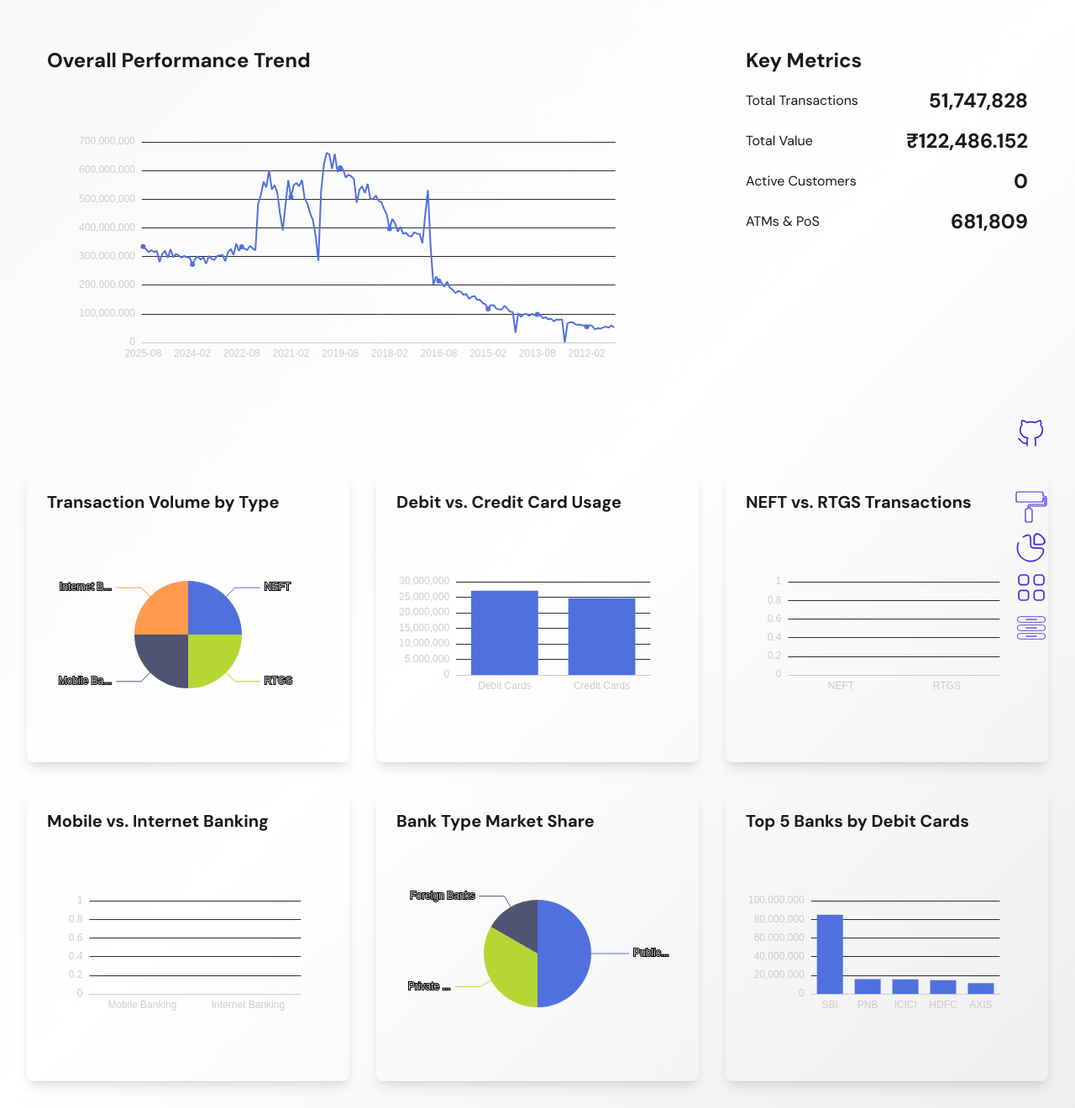
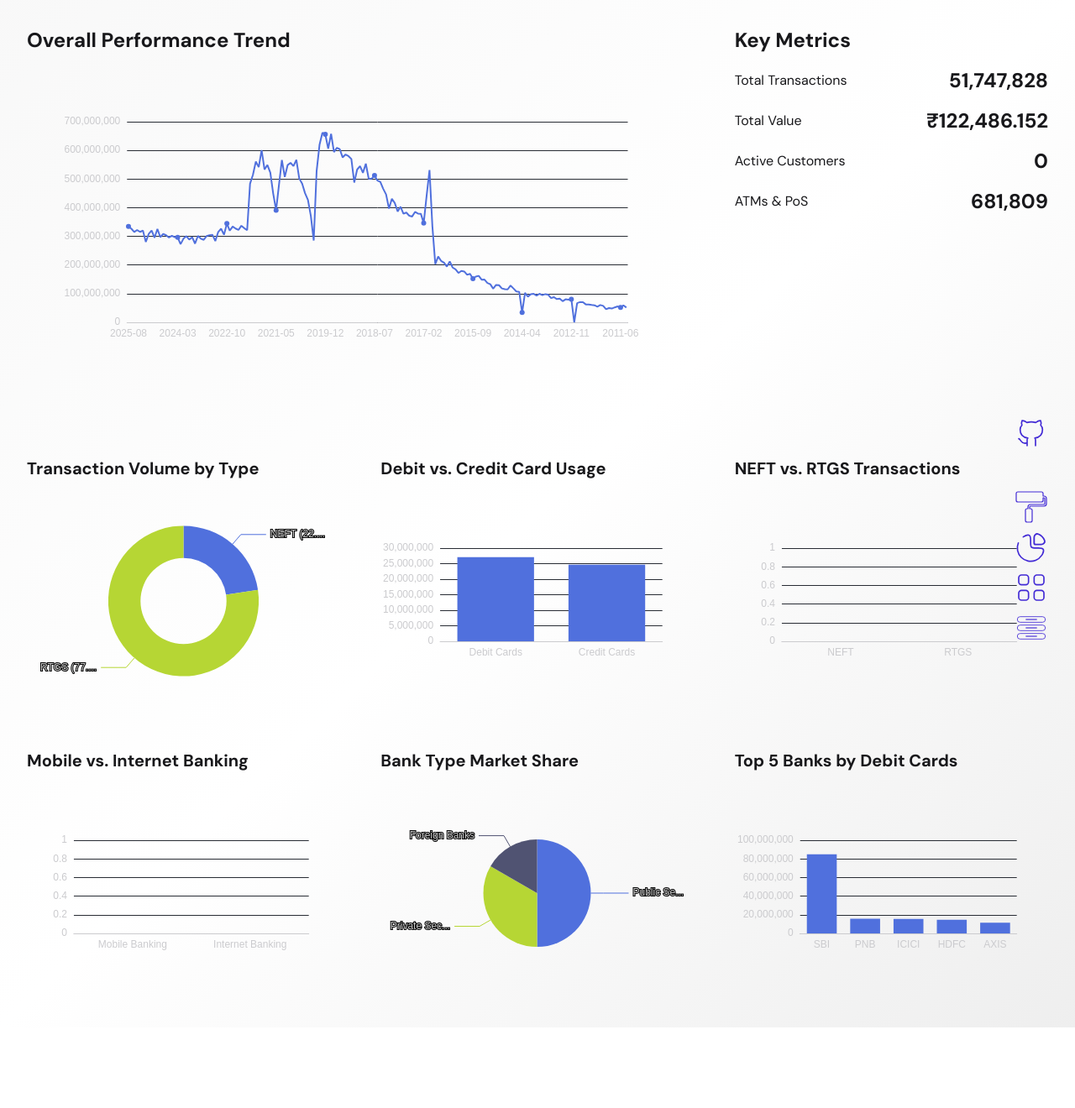
Before and after one commit to KapilSachdev/rbi_bankwise_data_visualizer, a React (Vite) app: page /#/dashboard in a window 1280 px wide. Shown: the whole page at 84% size. After the commit the page ends 1224 px from the top, so only its background shows below. Built offline with nearby package versions, Linux system fonts and the light colour scheme.

Commit message:
fix: Use NEFT/RTGS amounts for pie and tighten layout spacing/paddings

```diff
--- a/src/components/Home.tsx
+++ b/src/components/Home.tsx
@@ -4,6 +4,7 @@ import * as echarts from 'echarts/core';
 import { FC, useMemo } from 'react';
 import { useAppData } from '../context/DataContext';
 import EChartsContainer from './common/EChartsContainer';
+import { formatCurrency } from '../utils/number';
 
 echarts.use([
   LineChart,
@@ -63,23 +64,21 @@ const Home: FC = () => {
   // Transaction Volume by Type: Pie chart
   const transactionVolumeOption = useMemo(() => {
     if (!months.length) return {};
-    const latestMonth = months[months.length - 1];
+    const latestMonth = months[0];
     const digital = digitalBankingData[latestMonth] || {};
-    const neft = (digital.NEFT || []).reduce((sum, item) => sum + item.Received_Inward_Credits.No, 0);
-    const rtgs = (digital.RTGS || []).reduce((sum, item) => sum + item.Outward_Transactions.No + item.Inward_Transactions.No, 0);
-    const mobile = (digital.Mobile_Banking || []).reduce((sum, item) => sum + item.Volume, 0);
-    const internet = (digital.Internet_Banking || []).reduce((sum, item) => sum + item.Volume, 0);
+    const neft = (digital.NEFT || []).reduce((sum, item) => sum + item.Received_Inward_Credits.Amount + item.Total_Outward_Debits.Amount, 0);
+    const rtgs = (digital.RTGS || []).reduce((sum, item) => sum + item.Outward_Transactions.Amount + item.Inward_Transactions.Amount, 0);
 
     return {
       backgroundColor: 'transparent',
-      tooltip: { trigger: 'item' },
       series: [{
         type: 'pie',
+        radius: ['40%', '70%'],
+        tooltip: { valueFormatter: (value: number) => formatCurrency(value) },
+        label: { show: true, formatter: '{b} ({d}%)' },
         data: [
           { name: 'NEFT', value: neft },
           { name: 'RTGS', value: rtgs },
-          { name: 'Mobile Banking', value: mobile },
-          { name: 'Internet Banking', value: internet },
         ],
       }],
     };
@@ -173,17 +172,17 @@ const Home: FC = () => {
   }, [posBanksData, months]);
 
   return (
-    <div className="p-4 sm:p-6 lg:p-8">
+    <div className="p-4">
 
       {/* Hero Section */}
       <section className="mb-12">
-        <div className="grid grid-cols-1 lg:grid-cols-3 gap-8">
-          <div className="lg:col-span-2 p-6 ">
-            <h2 className="text-2xl font-semibold   mb-4">Overall Performance Trend</h2>
+        <div className="grid grid-cols-1 lg:grid-cols-3 gap-4">
+          <div className="lg:col-span-2 p-4 ">
+            <h2 className="text-2xl font-semibold mb-4">Overall Performance Trend</h2>
             <EChartsContainer option={performanceTrendOption} className="h-96" />
           </div>
-          <div className="p-6">
-            <h2 className="text-2xl font-semibold   mb-4">Key Metrics</h2>
+          <div className="p-4">
+            <h2 className="text-2xl font-semibold mb-4">Key Metrics</h2>
             <ul className="space-y-4">
               <li className="flex justify-between items-center">
                 <span className=" ">Total Transactions</span>
@@ -208,28 +207,28 @@ const Home: FC = () => {
 
       {/* Grid of smaller charts */}
       <section>
-        <div className="grid grid-cols-1 md:grid-cols-2 xl:grid-cols-3 gap-8">
-          <div className="p-6   rounded-lg shadow-lg">
+        <div className="grid grid-cols-1 md:grid-cols-2 xl:grid-cols-3 gap-4">
+          <div className="p-4">
             <h3 className="text-xl font-semibold   mb-4">Transaction Volume by Type</h3>
             <EChartsContainer option={transactionVolumeOption} className="h-64" />
           </div>
-          <div className="p-6   rounded-lg shadow-lg">
+          <div className="p-4">
             <h3 className="text-xl font-semibold   mb-4">Debit vs. Credit Card Usage</h3>
             <EChartsContainer option={cardUsageOption} className="h-64" />
           </div>
-          <div className="p-6   rounded-lg shadow-lg">
+          <div className="p-4">
             <h3 className="text-xl font-semibold   mb-4">NEFT vs. RTGS Transactions</h3>
             <EChartsContainer option={neftRtgsOption} className="h-64" />
           </div>
-          <div className="p-6   rounded-lg shadow-lg">
+          <div className="p-4">
             <h3 className="text-xl font-semibold   mb-4">Mobile vs. Internet Banking</h3>
             <EChartsContainer option={mobileInternetOption} className="h-64" />
           </div>
-          <div className="p-6   rounded-lg shadow-lg">
+          <div className="p-4">
             <h3 className="text-xl font-semibold   mb-4">Bank Type Market Share</h3>
             <EChartsContainer option={bankTypeShareOption} className="h-64" />
           </div>
-          <div className="p-6   rounded-lg shadow-lg">
+          <div className="p-4">
             <h3 className="text-xl font-semibold   mb-4">Top 5 Banks by Debit Cards</h3>
             <EChartsContainer option={topBanksOption} className="h-64" />
           </div>
```
